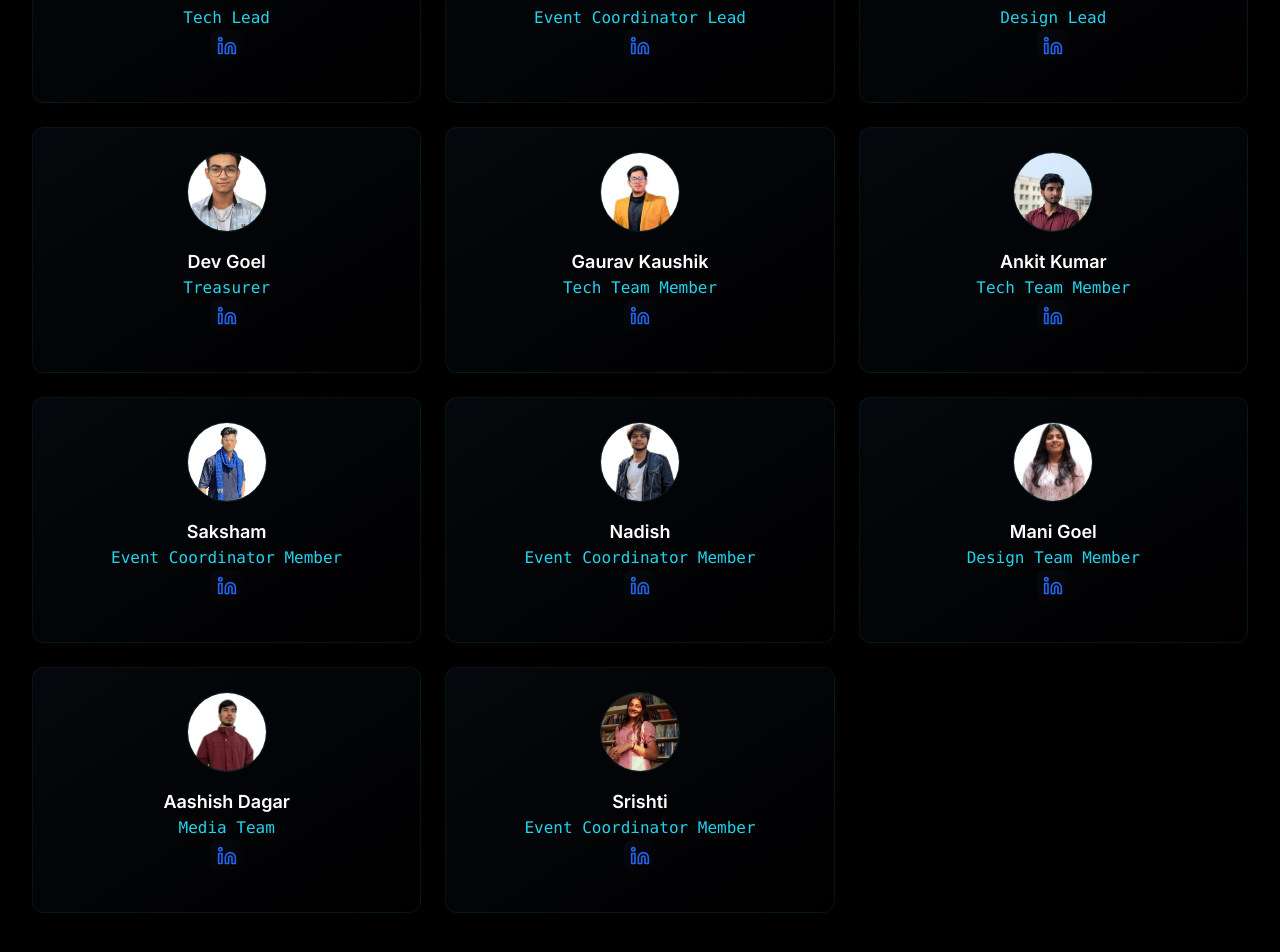
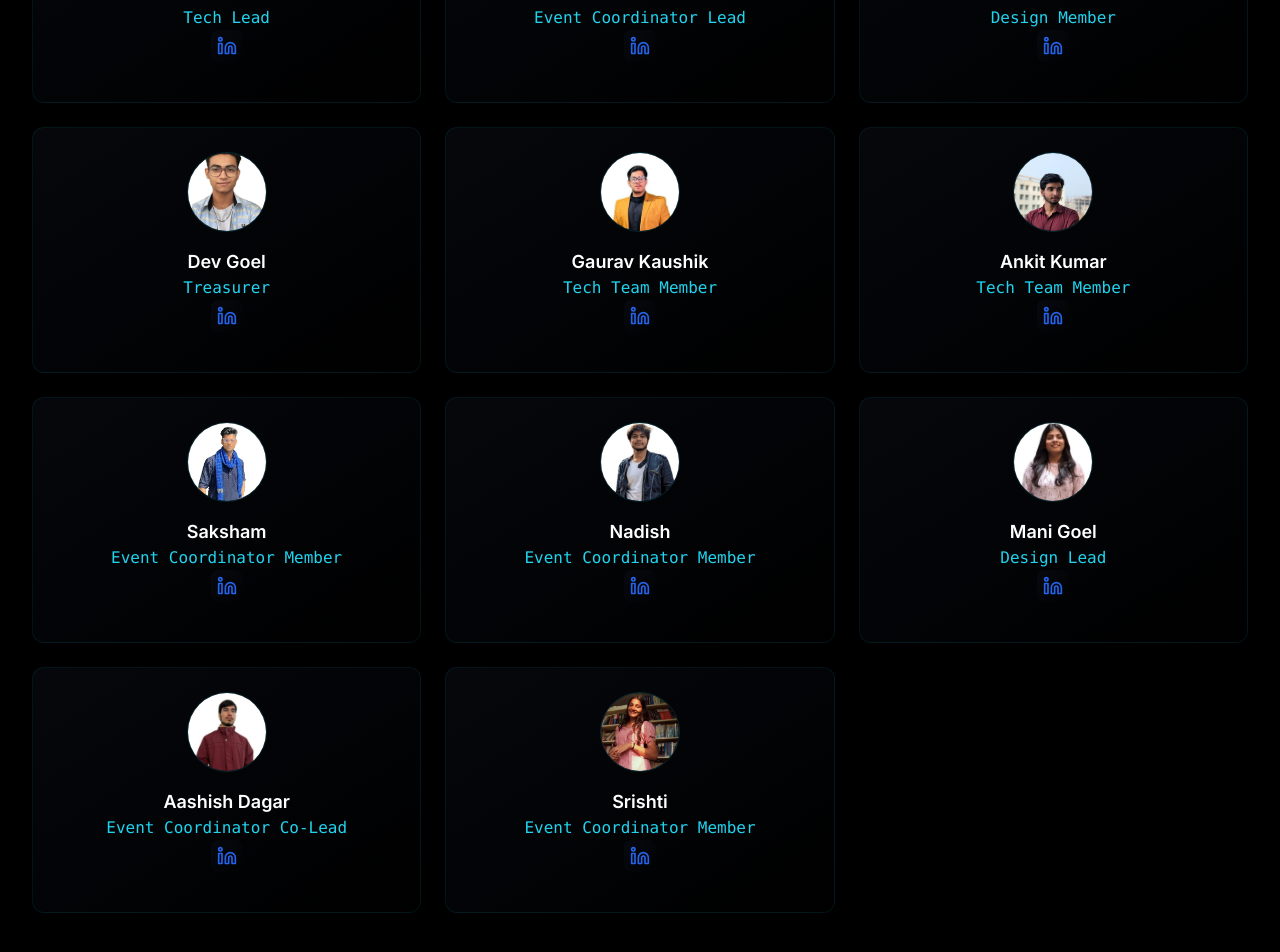
Before and after one commit to harshitg20/Code-Rangers-Website, a React (Vite) app: page /team in a window 1280 px wide. Shown: the part 1262-2214 px from the top of the page. Built offline with nearby package versions, Linux system fonts and the light colour scheme.

Commit message:
Update Team.tsx

```diff
--- a/src/pages/Team.tsx
+++ b/src/pages/Team.tsx
@@ -92,7 +92,7 @@ const Team = () => {
     },
     {
       name: "Divina Khattar",
-      role: "Design Lead",
+      role: "Design Member",
       specialization: "Distributed Systems",
       image: T4,
       skills: ["Go", "PostgreSQL", "Docker", "AWS"],
@@ -170,7 +170,7 @@ const Team = () => {
 
     {
       name: "Mani Goel",
-      role: "Design Team Member",
+      role: "Design Lead",
       specialization: "Embedded Systems",
       image: T8,
       skills: ["Arduino", "Raspberry Pi", "C++", "MQTT"],
@@ -183,7 +183,7 @@ const Team = () => {
     },
     {
       name: "Aashish Dagar",
-      role: "Media Team",
+      role: "Event Coordinator Co-Lead",
       specialization: "Embedded Systems",
       image: T9,
       skills: ["Arduino", "Raspberry Pi", "C++", "MQTT"],
```
